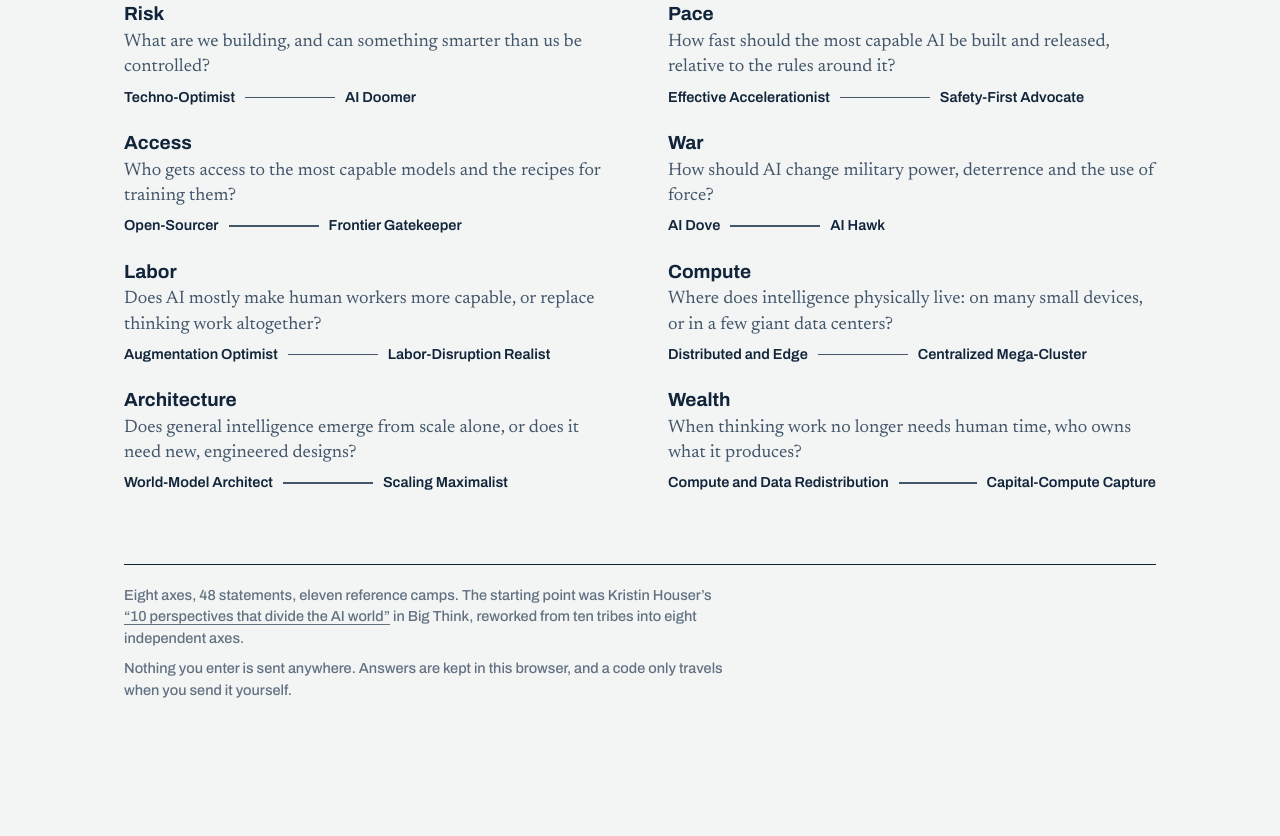
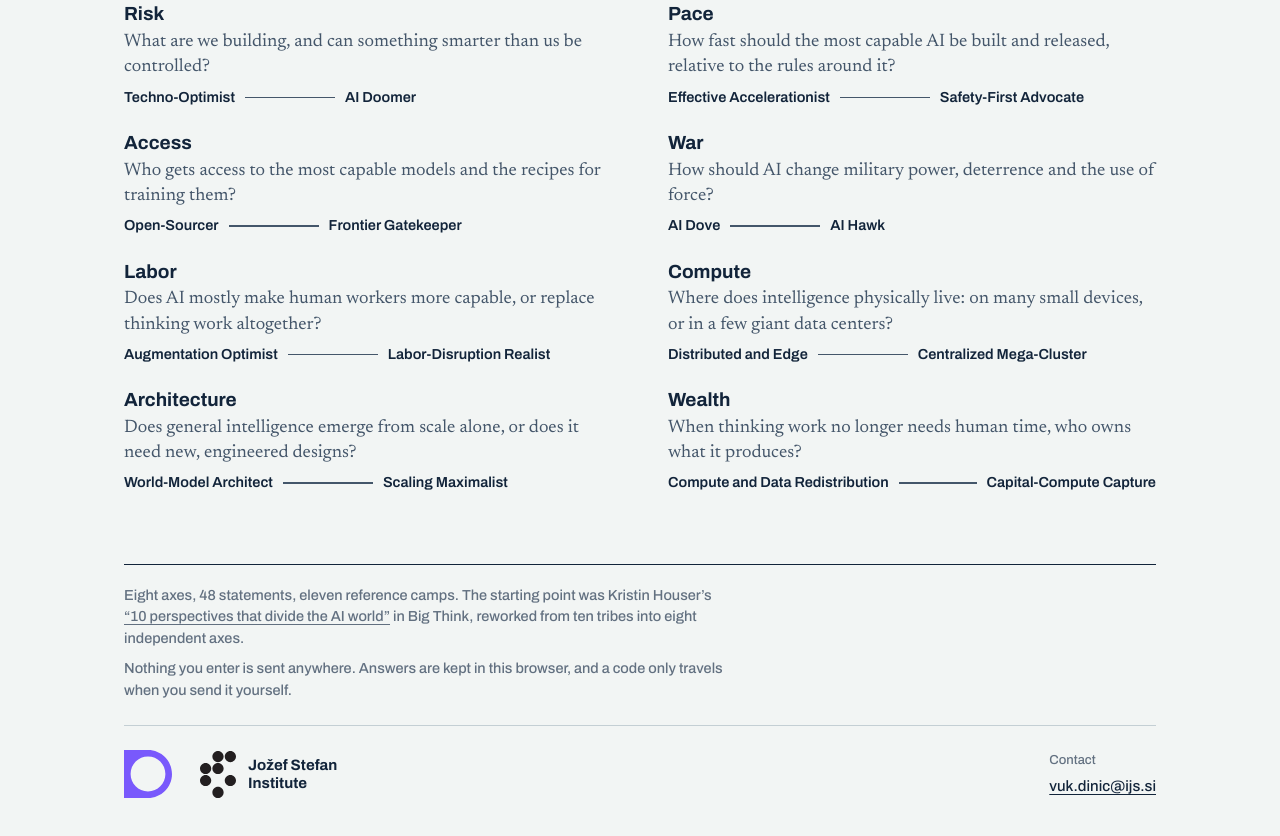
Before and after one commit to realvuk/ai-compass, a plain HTML site: page index.html in a window 1280 px wide. Shown: the part 889-1725 px from the top of the page. Before the commit the page ends 1638 px from the top, so only its background shows below. Drawn offline with Linux system fonts and the light colour scheme.

Commit message:
Add files via upload

```diff
--- a/index.html
+++ b/index.html
@@ -27,6 +27,7 @@
   --on-accent: #FFFFFF;
   --accent-wash: #F4DCE9;
   --friend: #2A78D6;
+  --ijs-logo-filter: none;
   --display: "Archivo", "Arial Narrow", Arial, sans-serif;
   --body: "Newsreader", Georgia, "Times New Roman", serif;
   color-scheme: light;
@@ -36,6 +37,7 @@
     --paper: #0B1620; --surface: #122230; --sea: #15303F; --island: #453F22;
     --ink: #E5EDF0; --ink-2: #AEBCC6; --muted: #8C9AA5; --rule: #2C4050;
     --accent: #E0559F; --on-accent: #1A0A13; --accent-wash: #44203A; --friend: #4C8DE8;
+    --ijs-logo-filter: brightness(0) invert(1);
     color-scheme: dark;
   }
 }
@@ -43,6 +45,7 @@
   --paper: #0B1620; --surface: #122230; --sea: #15303F; --island: #453F22;
   --ink: #E5EDF0; --ink-2: #AEBCC6; --muted: #8C9AA5; --rule: #2C4050;
   --accent: #E0559F; --on-accent: #1A0A13; --accent-wash: #44203A; --friend: #4C8DE8;
+  --ijs-logo-filter: brightness(0) invert(1);
   color-scheme: dark;
 }
 
@@ -226,6 +229,16 @@ thead th { font-weight: 700; border-bottom: 1.5px solid var(--ink); vertical-ali
 footer { margin-top: 72px; padding: 20px 0 48px; border-top: 1.5px solid var(--ink); }
 footer p { max-width: 72ch; font: 500 14.5px/1.5 var(--display); font-stretch: 88%; color: var(--muted); }
 footer p + p { margin-top: 8px; }
+.footer-contact-row { display: flex; flex-wrap: wrap; justify-content: space-between; align-items: center;
+  gap: 24px 32px; margin-top: 24px; padding-top: 24px; border-top: 1px solid var(--rule); }
+.footer-logos { display: flex; align-items: center; gap: 28px; }
+.footer-logos img { display: block; height: auto; }
+.footer-logos .ijs-logo { filter: var(--ijs-logo-filter); }
+.footer-institute { display: inline-flex; align-items: center; gap: 12px;
+  font: 700 15px/1.2 var(--display); font-stretch: 88%; }
+.footer-contact { font-style: normal; font: 500 15px/1.5 var(--display); font-stretch: 88%; }
+.footer-contact span { display: block; margin-bottom: 4px; color: var(--muted); font-size: 13px; }
+.footer-contact a:hover { color: var(--accent); }
 
 /* ---------- chart ---------- */
 .c-sea { fill: var(--sea); }
@@ -1218,7 +1231,16 @@ function footer() {
     h('p', null, 'Eight axes, 48 statements, eleven reference camps. The starting point was Kristin Houser’s ',
       h('a', { href: 'https://bigthinkmedia.substack.com/p/10-perspectives-that-divide-the-ai', target: '_blank', rel: 'noopener noreferrer', text: '“10 perspectives that divide the AI world”' }),
       ' in Big Think, reworked from ten tribes into eight independent axes.'),
-    h('p', { text: 'Nothing you enter is sent anywhere. Answers are kept in this browser, and a code only travels when you send it yourself.' }));
+    h('p', { text: 'Nothing you enter is sent anywhere. Answers are kept in this browser, and a code only travels when you send it yourself.' }),
+    h('div', { class: 'footer-contact-row' },
+      h('div', { class: 'footer-logos' },
+        h('img', { src: 'Datavysts_Icon_Burple_RGB.svg', alt: 'Datavysts', width: '48', height: '48' }),
+        h('div', { class: 'footer-institute' },
+          h('img', { class: 'ijs-logo', src: 'IJSbrezBesedila.svg', alt: 'IJS', width: '36', height: '48' }),
+          h('span', null, 'Jožef Stefan', h('br'), 'Institute'))),
+      h('address', { class: 'footer-contact' },
+        h('span', { text: 'Contact' }),
+        h('a', { href: 'mailto:vuk.dinic@ijs.si', text: 'vuk.dinic@ijs.si' }))));
 }
 
 function render(focus) {
```
Also changed, not shown: Datavysts_Icon_Burple_RGB.png (added), Datavysts_Icon_Burple_RGB.svg (added), IJSbrezBesedila.svg (added), IJStextEng.svg (added).
